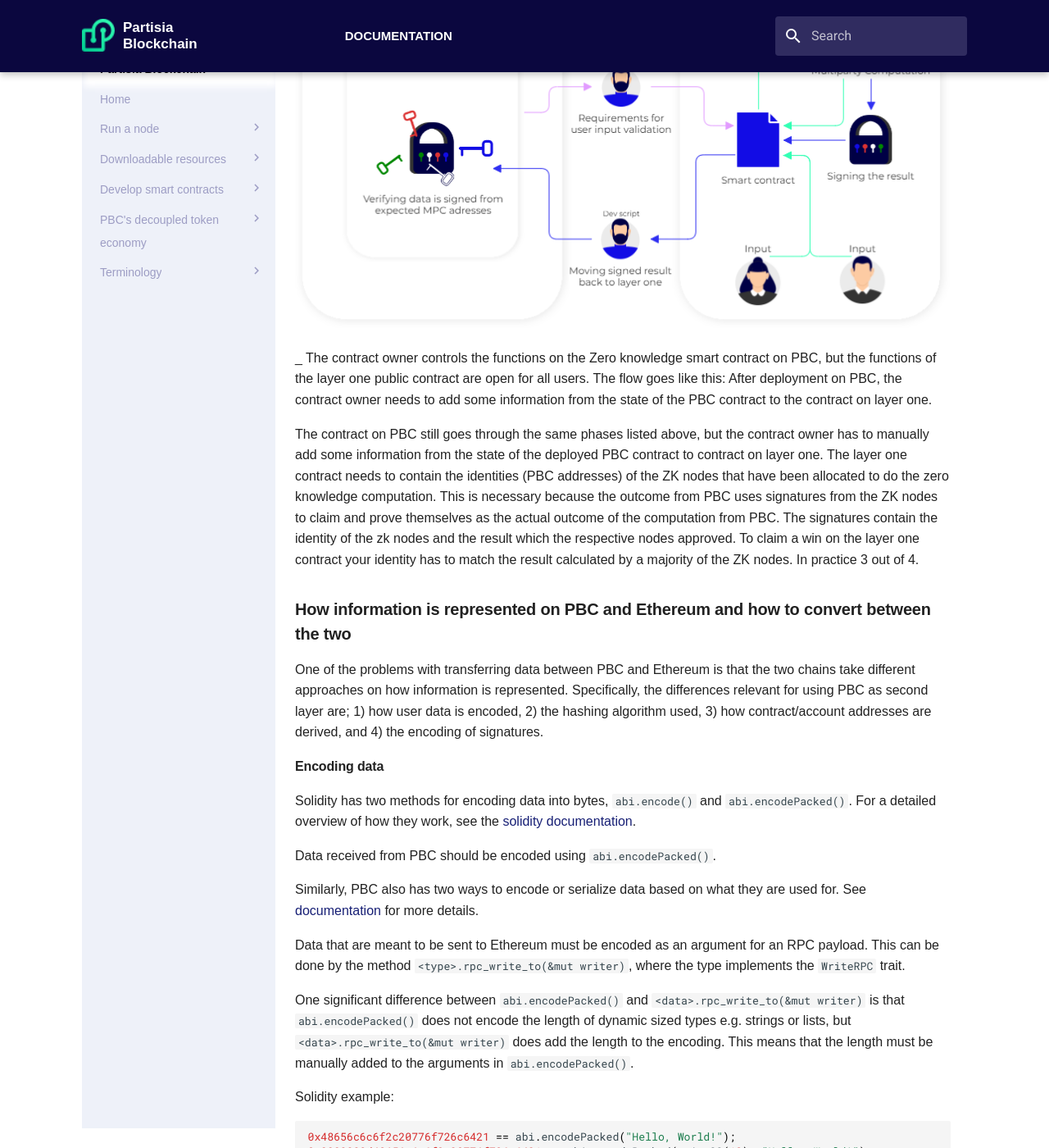
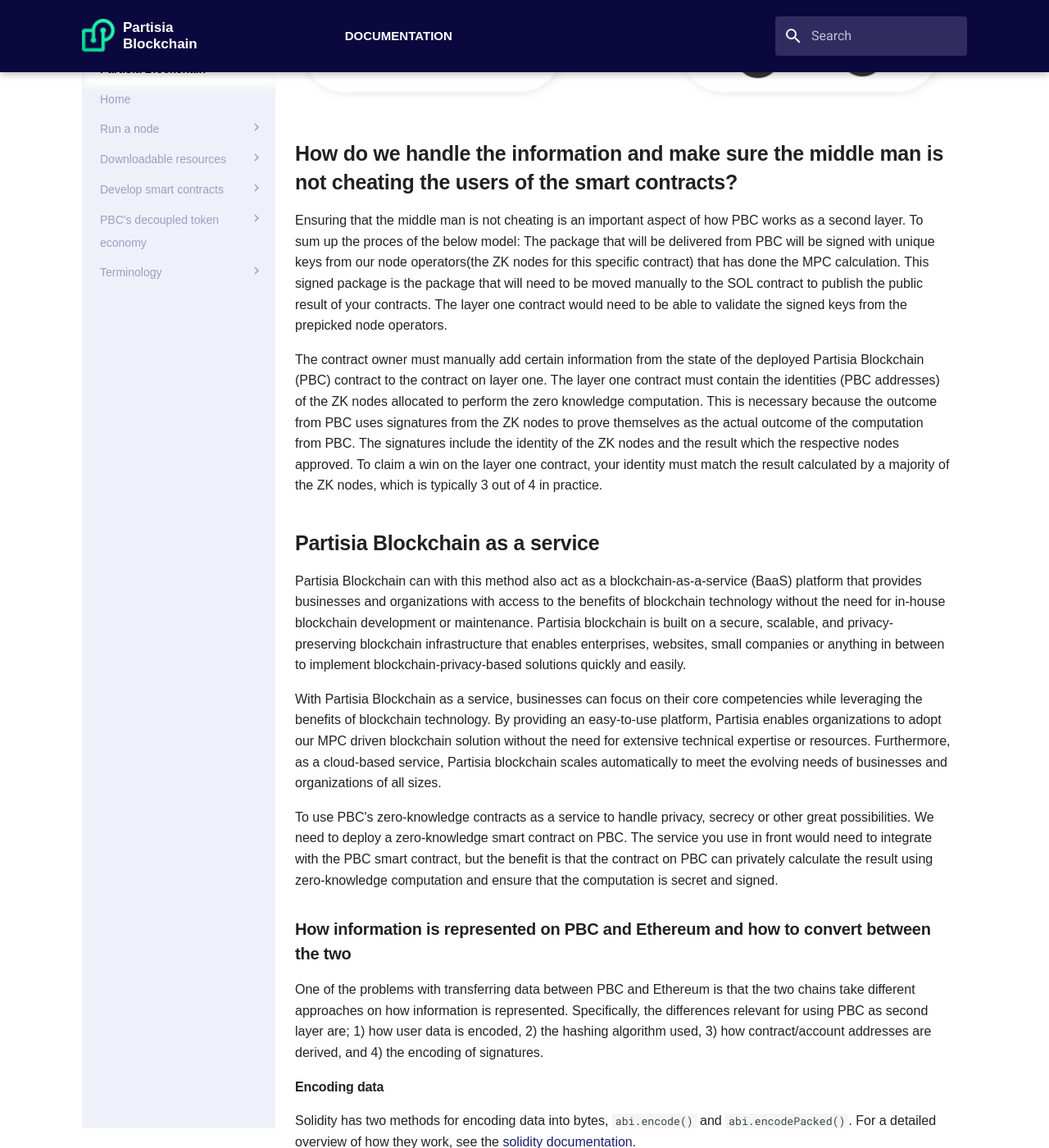
Before and after one commit to 0xSero/partisia-docs, an MkDocs documentation site: the page built from docs/pbc-as-second-layer.md, in a window 1280 px wide and 1400 px high, scrolled down 984 px. Shown: the whole window at 82% size. Built offline with MkDocs 1.6.1 and Material for MkDocs 9.7.7, drawn with Linux system fonts in a browser that asks for light colours; some web fonts are replaced; a script that is not in the unit is left out; some of the changed text lies outside the part shown.

Commit message:
Adding MPC as a service / fixing some segments and moving conceptPBcAsASecondLayer (+rename)

```diff
--- a/docs/pbc-as-second-layer.md
+++ b/docs/pbc-as-second-layer.md
@@ -8,17 +8,22 @@
 
 At present, PBC as a second layer only supports a manual movement of data from layer one to layer two. However, it ensures that the package delivered out from layer two is sufficiently signed to prevent tampering.
 We recommend building an outside layer of automation that can move the information from the layer one blockchain to PBC and vice versa.
+![ConceptPBCAsSecondLayer](assets/ConceptModels/ConceptPBCAsSecondLayer.png)
 
-### How do we handle the information and make sure the middle man is not cheating the users of the smart contracts?
+## How do we handle the information and make sure the middle man is not cheating the users of the smart contracts?
 
-Ensuring that the middle man is not cheating is an important aspect of how PBC works as a second layer. To sum up the proces of the below model: The package that will be delivered from PBC will be signed with unique keys from our node operators(Name of the four working together privately?\*\*) that has done the MPC calculation. This signed package is the package that will need to be moved manually to the SOL contract to publish the public result of your contracts. The layer one contract would need to be able to validate the signed keys from the prepicked node operators.
+Ensuring that the middle man is not cheating is an important aspect of how PBC works as a second layer. To sum up the proces of the below model: The package that will be delivered from PBC will be signed with unique keys from our node operators(the ZK nodes for this specific contract) that has done the MPC calculation. This signed package is the package that will need to be moved manually to the SOL contract to publish the public result of your contracts. The layer one contract would need to be able to validate the signed keys from the prepicked node operators.
 
-![KonceptPBCAsSecondLayer](assets/ConceptModels/KonceptPBCAsSecondLayer.png)
+The contract owner must manually add certain information from the state of the deployed Partisia Blockchain (PBC) contract to the contract on layer one. The layer one contract must contain the identities (PBC addresses) of the ZK nodes allocated to perform the zero knowledge computation. This is necessary because the outcome from PBC uses signatures from the ZK nodes to prove themselves as the actual outcome of the computation from PBC. The signatures include the identity of the ZK nodes and the result which the respective nodes approved. To claim a win on the layer one contract, your identity must match the result calculated by a majority of the ZK nodes, which is typically 3 out of 4 in practice.
 
-\_
-The contract owner controls the functions on the Zero knowledge smart contract on PBC, but the functions of the layer one public contract are open for all users. The flow goes like this: After deployment on PBC, the contract owner needs to add some information from the state of the PBC contract to the contract on layer one.
+## Partisia Blockchain as a service
+Partisia Blockchain can with this method also act as a blockchain-as-a-service (BaaS) platform that provides businesses and organizations with access to the benefits of blockchain technology without the need for in-house blockchain development or maintenance. Partisia blockchain is built on a secure, scalable, and privacy-preserving blockchain infrastructure that enables enterprises, websites, small companies or anything in between to implement blockchain-privacy-based solutions quickly and easily.
 
-The contract on PBC still goes through the same phases listed above, but the contract owner has to manually add some information from the state of the deployed PBC contract to contract on layer one. The layer one contract needs to contain the identities (PBC addresses) of the ZK nodes that have been allocated to do the zero knowledge computation. This is necessary because the outcome from PBC uses signatures from the ZK nodes to claim and prove themselves as the actual outcome of the computation from PBC. The signatures contain the identity of the zk nodes and the result which the respective nodes approved. To claim a win on the layer one contract your identity has to match the result calculated by a majority of the ZK nodes. In practice 3 out of 4.
+With Partisia Blockchain as a service, businesses can focus on their core competencies while leveraging the benefits of blockchain technology. By providing an easy-to-use platform, Partisia enables organizations to adopt our MPC driven blockchain solution without the need for extensive technical expertise or resources. Furthermore, as a cloud-based service, Partisia blockchain scales automatically to meet the evolving needs of businesses and organizations of all sizes.
+
+To use PBC's zero-knowledge contracts as a service to handle privacy, secrecy or other great possibilities. We need to deploy a zero-knowledge smart contract on PBC. The service you use in front would need to integrate with the PBC smart contract, but the benefit is that the contract on PBC can privately calculate the result using zero-knowledge computation and ensure that the computation is secret and signed.
+
+
 
 ### How information is represented on PBC and Ethereum and how to convert between the two
 
```
Also changed, not shown: docs/assets/ConceptModels/ConceptPBCAsSecondLayer.png (renamed from docs/assets/ConceptModels/KonceptPBCAsSecondLayer.png).
